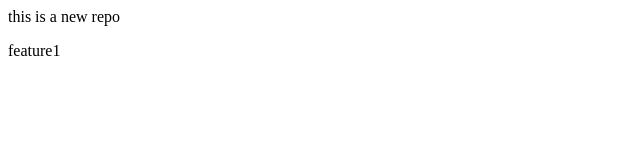
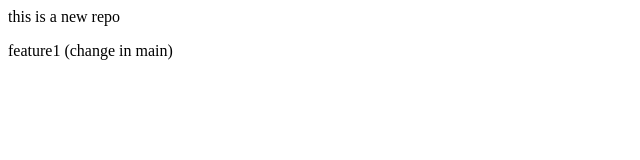
Before and after one commit to kingdhaval/LocalRepo, a plain HTML site: page index.html in a window 1280 px wide. Shown: the whole page, without its empty margins (0-640 px from the left). Drawn offline with Linux system fonts and the light colour scheme.

Commit message:
change in main to compare with feature1

```diff
--- a/index.html
+++ b/index.html
@@ -1,2 +1,2 @@
 <p>this is a new repo</p>
-<p>feature1</p>
+<p>feature1 (change in main)</p>
```
